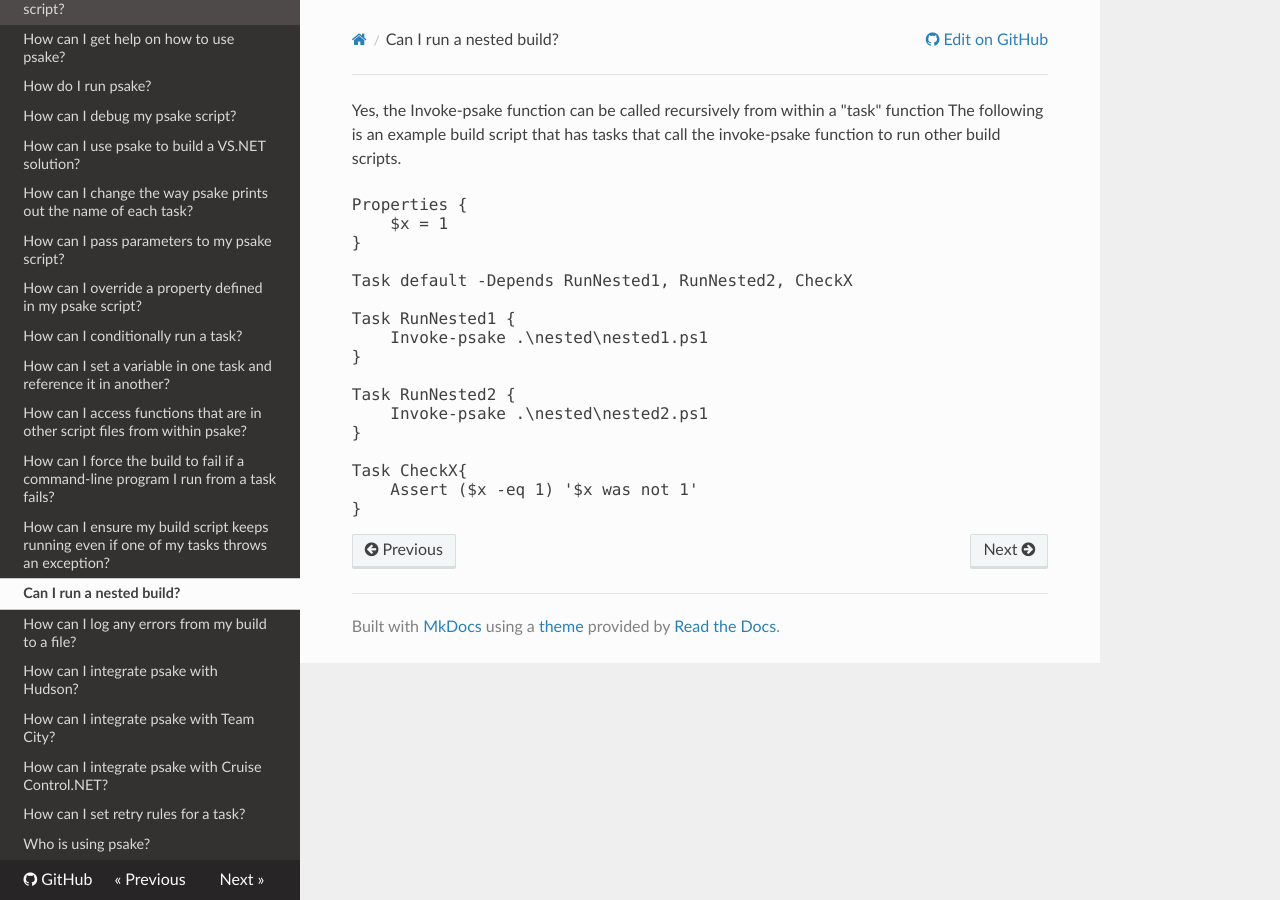
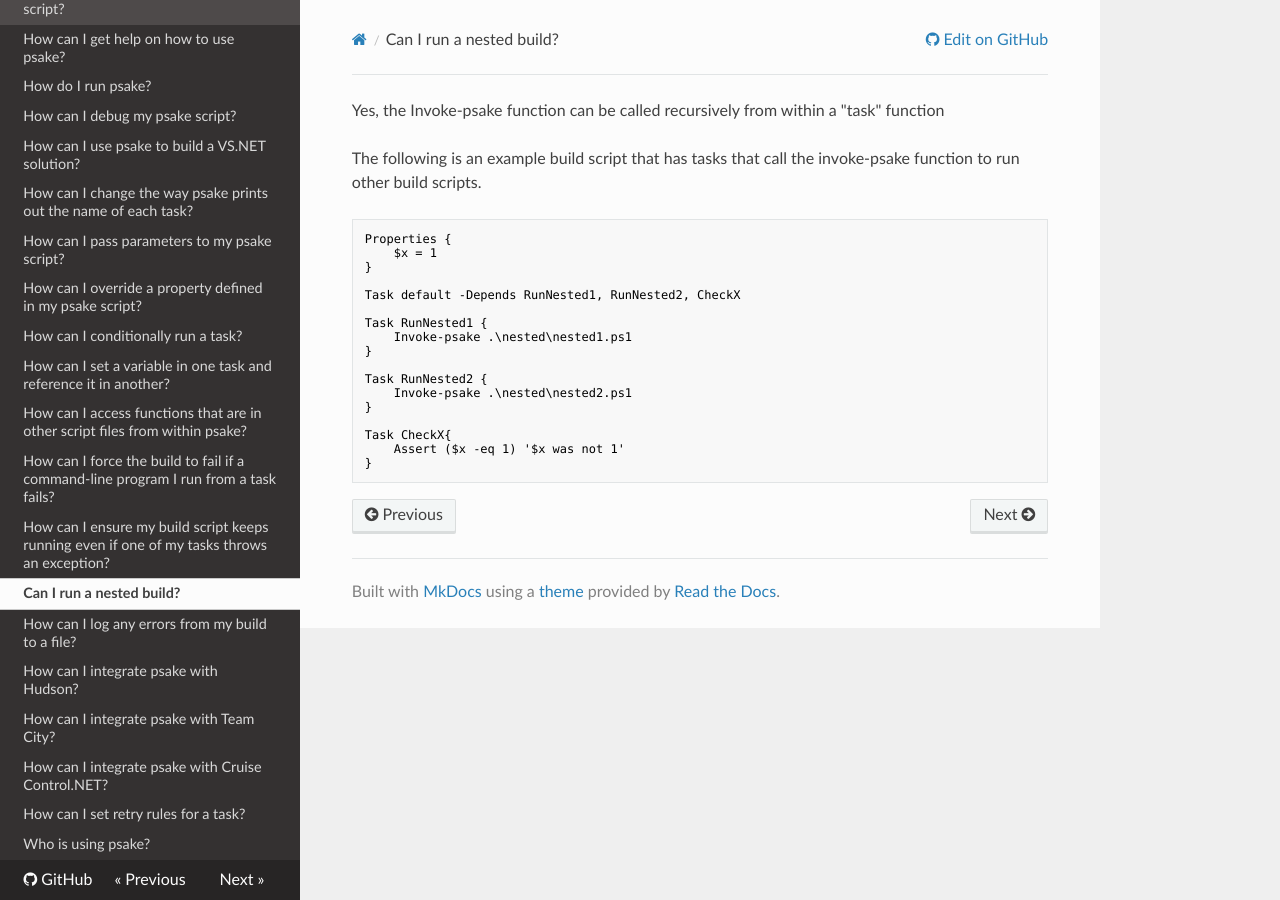
Before and after one commit to psake/psake, an MkDocs documentation site: the page built from docs/nested-build.md, in a window 1280 px wide. Built offline with MkDocs 1.6.1, drawn with Linux system fonts in a browser that asks for light colours; nearby versions of some CDN libraries; old or Windows-style settings are respelled for this version of MkDocs.

Commit message:
(doc) Converted to markdown

````diff
--- a/docs/nested-build.md
+++ b/docs/nested-build.md
@@ -1,9 +1,8 @@
-<p>
 Yes, the Invoke-psake function can be called recursively from within a "task" function
 
 The following is an example build script that has tasks that call the invoke-psake function to run other build scripts.
-</p>
-<pre>
+
+```powershell
 Properties {
 	$x = 1
 }
@@ -21,4 +20,4 @@ Task RunNested2 {
 Task CheckX{
 	Assert ($x -eq 1) '$x was not 1'
 }
-</pre>
+```
````
